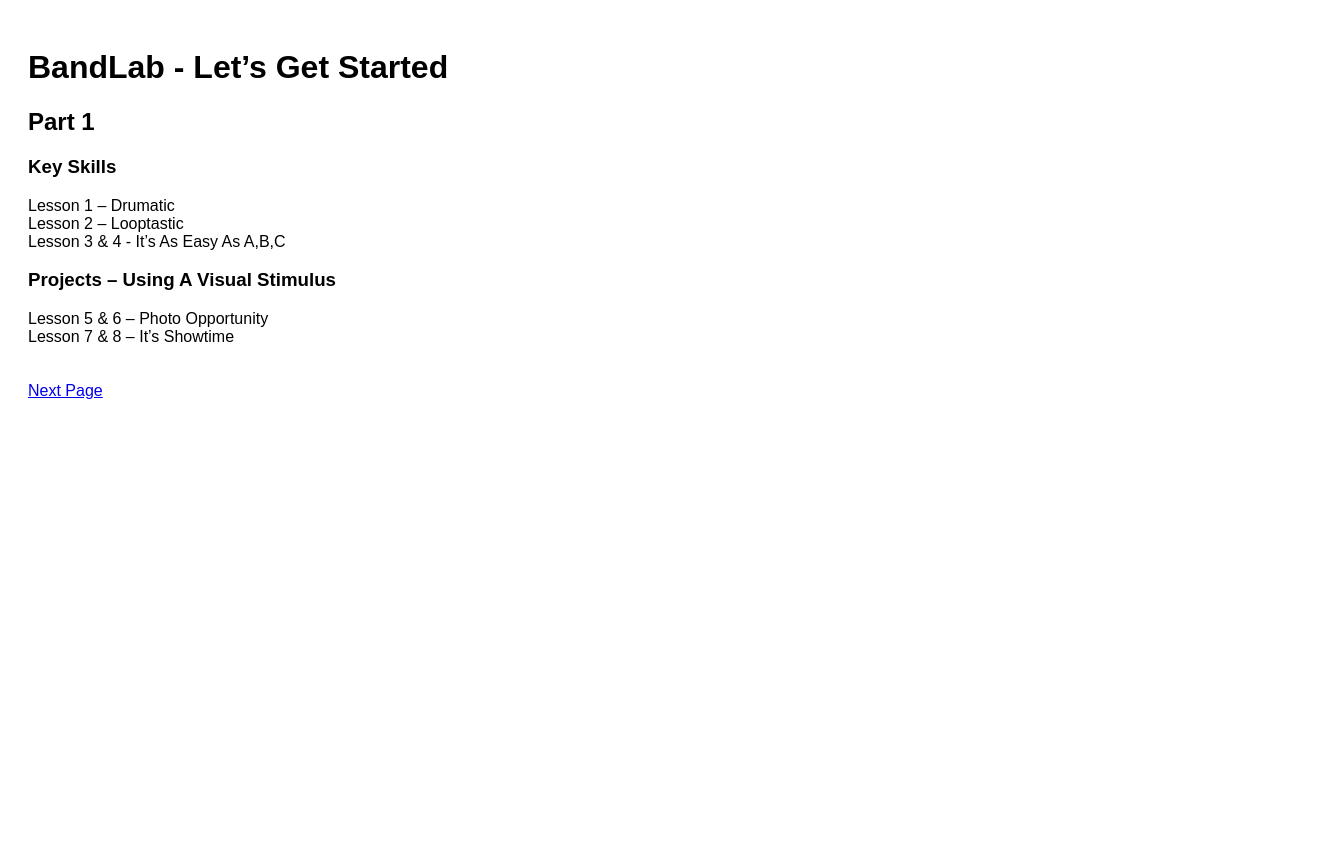
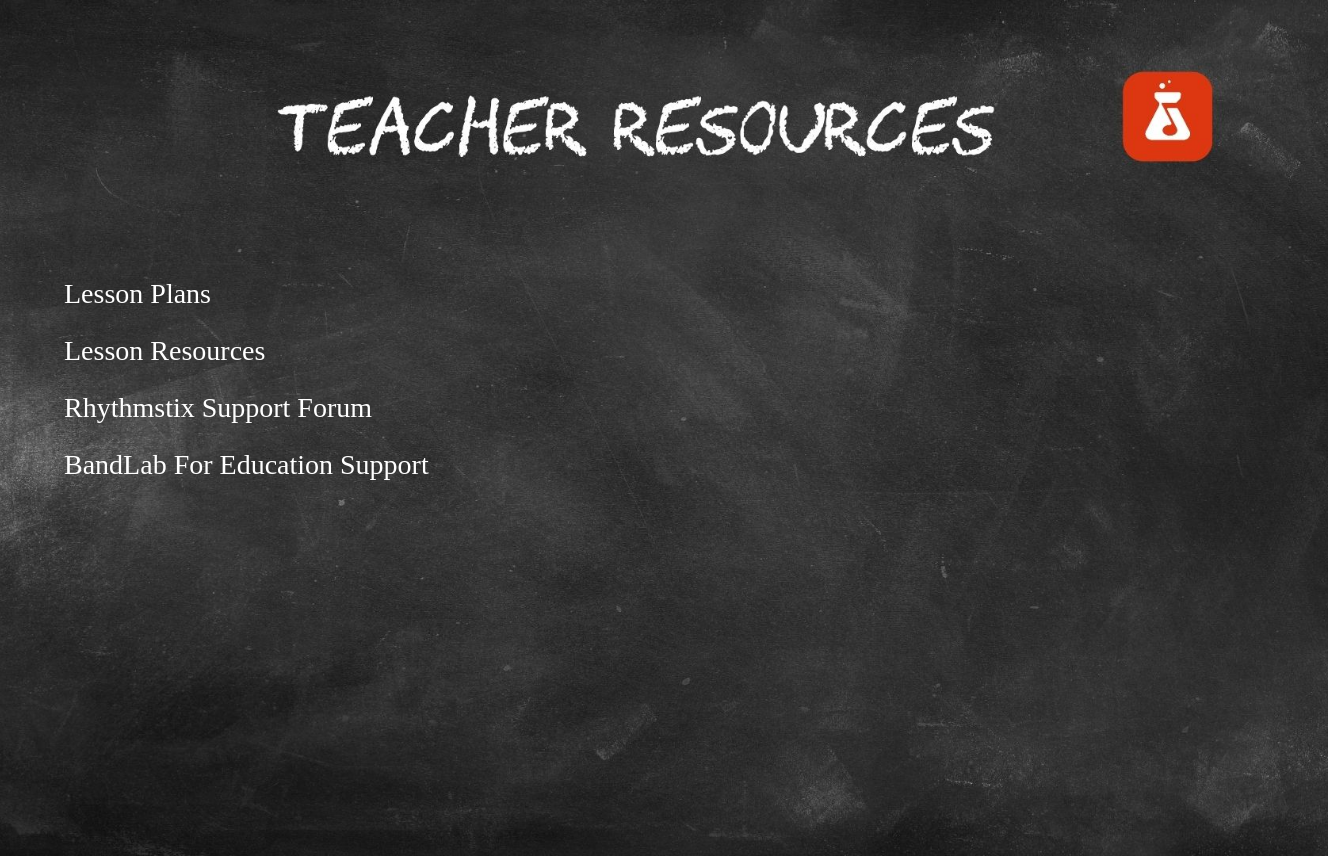
Before and after one commit to mbash12/reverse_online, a plain HTML site: page contents/re-verse-bandlabegin/settings/infoforteacher.html in a window 1280 px wide. Shown: the whole page, 1328 px wide, since content can reach past the window. Before the commit the page ends 800 px from the top, so only its background shows below. Drawn offline with nearby package versions, Linux system fonts and the light colour scheme; a web font is replaced by a local one.

Commit message:
update 10/20/20

```diff
--- a/contents/re-verse-bandlabegin/settings/infoforteacher.html
+++ b/contents/re-verse-bandlabegin/settings/infoforteacher.html
@@ -3,11 +3,23 @@
   <head>
     <meta charset="UTF-8" />
     <meta name="viewport" content="width=device-width, initial-scale=1.0" />
-    <title>Information For Teachers</title>
+    <title>BandLab - Let’s Get Started - Information For Teachers</title>
     <style>
+      @font-face {
+        font-family: chawp;
+        src: url(/reverse/assets/Fonts/chawp.ttf);
+      }
       body {
         font-family: Arial, Helvetica, sans-serif;
         padding: 20px;
+        background: url("Teacher Resources Heading.jpg");
+        background-size: cover;
+        background-position: top center;
+        font-family: chawp;
+        color: white;
+        overflow: hidden;
+        width: 100vw;
+        height: 100vh;
       }
       ul {
         list-style: none;
@@ -18,68 +30,65 @@
         margin: 0px;
       }
       li a {
-        font-size: large;
-        color: black;
+        color: white;
+        font-size: 3.5vh;
         display: inline-block;
         margin-bottom: 10px;
+        padding-bottom: 15px;
+        text-decoration: none;
+      }
+      li a:hover {
+        transform: scale(1.1) translateX(5%);
+        text-decoration: none;
+      }
+      .wrapp {
+        display: block;
+        height: calc(100vh - 250px);
+        width: 90%;
+        max-width: 1300px;
+        position: absolute;
+        left: 50%;
+        transform: translateX(-50%);
+        padding-top: 250px;
+        overflow-y: auto;
+        overflow-x: visible;
+        text-align: left;
+        color: white;
       }
     </style>
   </head>
   <body>
-    <h1>BandLab - Let’s Get Started</h1>
+    <div class="wrapp">
       <div id="page1">
-      <h2>Part 1</h2>
-
-      <h3>Key Skills</h3>
-      Lesson 1 – Drumatic <br />
-      Lesson 2 – Looptastic <br />
-      Lesson 3 & 4 - It’s As Easy As A,B,C
-
-      <h3>Projects – Using A Visual Stimulus</h3>
-      Lesson 5 & 6 – Photo Opportunity <br />
-      Lesson 7 & 8 – It’s Showtime
-      <br /><br /><br />
-      <a href="#" id="next">Next Page</a>
-    </div>
-    <div id="page2">
-      <h2>Teacher Resources</h2>
+        <!--<h2>Teacher Resources</h2>-->
         <ul>
           <li>
             <a
               class="toembed"
-            href="https://drive.google.com/embeddedfolderview?id=0B1iqp0kGPjWsNDg5NWFlZjEtN2IwZC00NmZiLWE3MjktYTE2ZjZjNTZiMDY2#list"
+              href="https://drive.google.com/embeddedfolderview?id=1L44mJBqBPz7dLE4eg0KuMe5g9T3us8sL#list"
               >Lesson Plans</a
             >
           </li>
           <li>
             <a
               class="toembed"
-            href="https://drive.google.com/embeddedfolderview?id=0B1iqp0kGPjWsNDg5NWFlZjEtN2IwZC00NmZiLWE3MjktYTE2ZjZjNTZiMDY2#list"
-            >Lesson Resources
-          </a>
-        </li>
-        <li>
-          <a
-            class="toembed"
-            href="https://drive.google.com/embeddedfolderview?id=0B1iqp0kGPjWsNDg5NWFlZjEtN2IwZC00NmZiLWE3MjktYTE2ZjZjNTZiMDY2#list"
-            >Lesson Summary and Guidance</a
-          >
-        </li>
-        <li>
-          <a
-            class="toembed"
-            href="https://drive.google.com/embeddedfolderview?id=0B1iqp0kGPjWsNDg5NWFlZjEtN2IwZC00NmZiLWE3MjktYTE2ZjZjNTZiMDY2#list"
-            >Assessment</a
+              href="https://drive.google.com/embeddedfolderview?id=1J40Tv3ujRKXRjcBEbgurVzVPApbuUHmI#list"
+              >Lesson Resources</a
             >
           </li>
           <li>
             <a class="toembed" href="https://rhythmstix.co.uk/community/"
-            >Scheme Of Work</a
+              >Rhythmstix Support Forum</a
+            >
+          </li>
+          <li>
+            <a class="toembed" href="https://help.edu.bandlab.com"
+              >BandLab For Education Support</a
             >
           </li>
         </ul>
         <br /><br /><br />
-      <a href="#" id="prev">Previous Page</a>
+      </div>
     </div>
     <script
       src="https://code.jquery.com/jquery-3.5.1.min.js"
--- a/contents/re-verse-bandlabegin/songlist/songlist.json
+++ b/contents/re-verse-bandlabegin/songlist/songlist.json
@@ -15,6 +15,10 @@
     "type": "lyrics"
   },
   {
+    "name": "This is a title",
+    "type": "title"
+  },
+  {
     "name": "Lesson 3 - It's As Easy As ABC",
     "url": "3.abc",
     "type": "slides"
```
Also changed, not shown: assets/index.js (+9 -0 lines), contents/re-verse-bandlabegin/settings/embed.html (+3 -3 lines), assets/Fonts/LICENSE.txt (added), assets/Fonts/chawp.otf (added), assets/Fonts/chawp.ttf (added), contents/re-verse-bandlabegin/settings/Teacher Resources Heading.jpg (added). Lines whose indentation alone changed are shown as unchanged.
